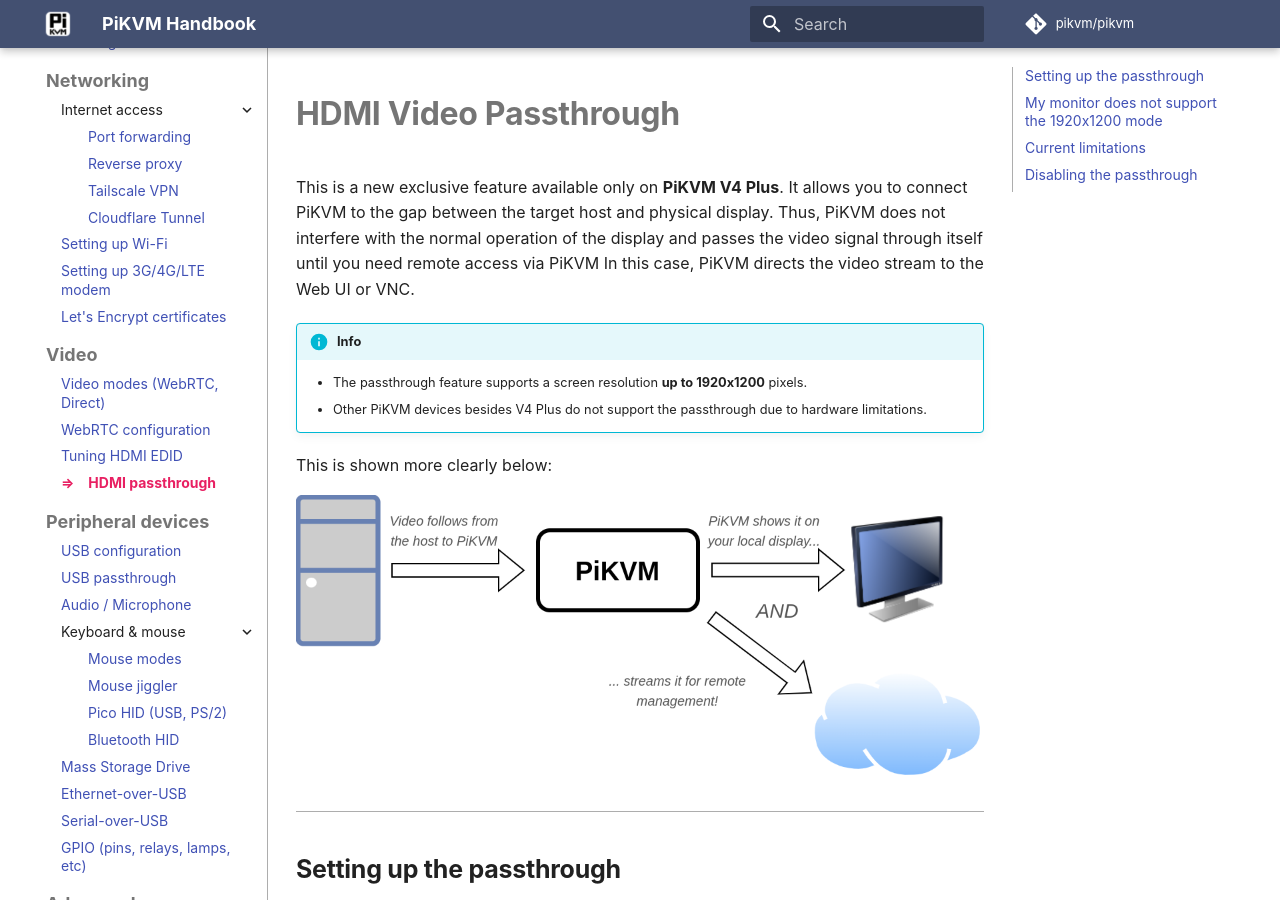
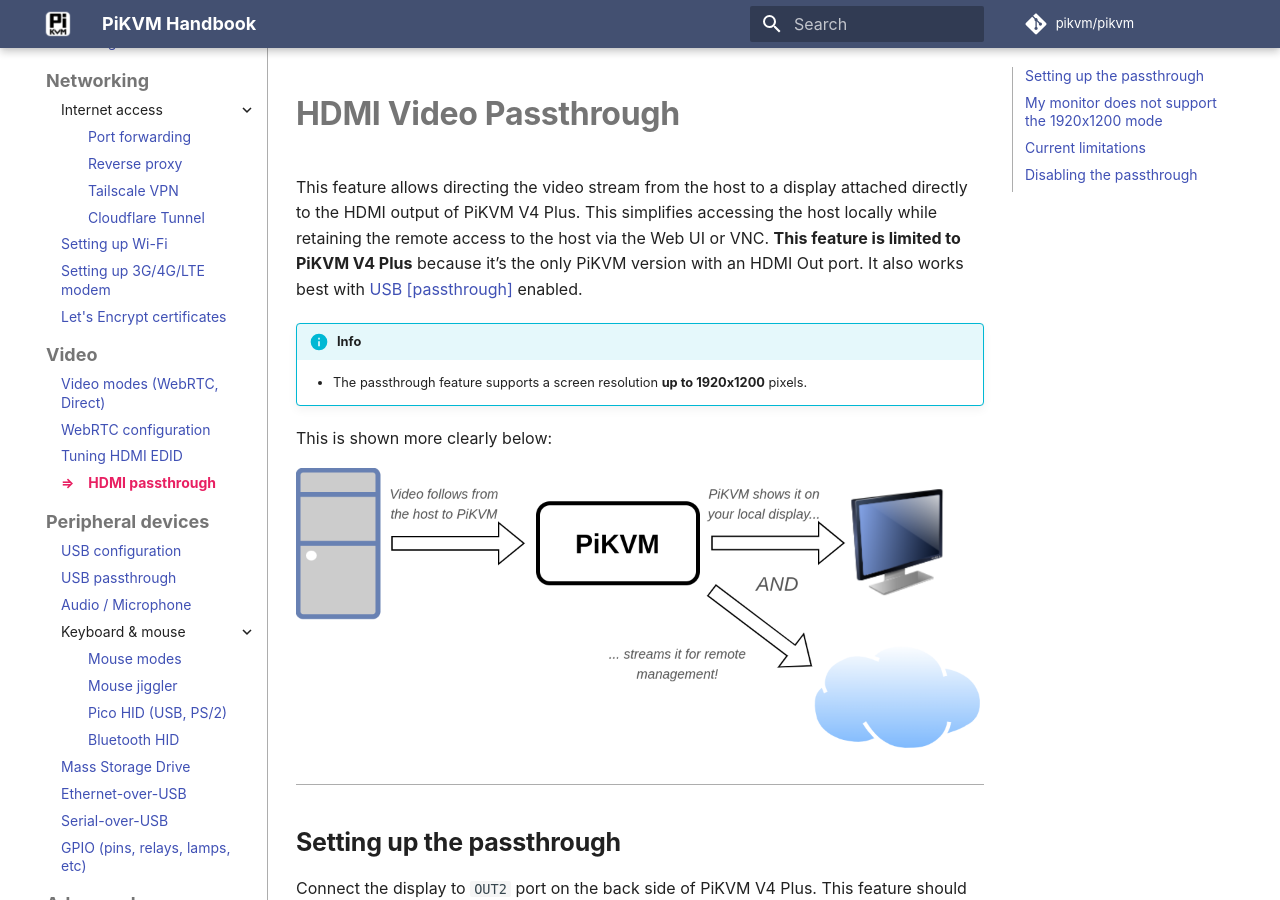
Before and after one commit to pikvm/pikvm, an MkDocs documentation site: the page built from docs/pass.md, in a window 1280 px wide and 900 px high. Built offline with MkDocs 1.6.1 and Material for MkDocs 9.7.7, drawn with Linux system fonts in a browser that asks for light colours; some web fonts are replaced; comment, search, counter and statistics services are not loaded.

Commit message:
Crosslinks to USB passthrough and HDMI passthrough

```diff
--- a/docs/pass.md
+++ b/docs/pass.md
@@ -5,18 +5,11 @@
 
 # HDMI Video Passthrough
 
-This is a new exclusive feature available only on **PiKVM V4 Plus**.
-It allows you to connect PiKVM to the gap between the target host and physical display.
-Thus, PiKVM does not interfere with the normal operation of the display and passes
-the video signal through itself until you need remote access via PiKVM
-In this case, PiKVM directs the video stream to the Web UI or VNC.
-
+This feature allows directing the video stream from the host to a display attached directly to the HDMI output of PiKVM V4 Plus. This simplifies accessing the host locally while retaining the remote access to the host via the Web UI or VNC. **This feature is limited to PiKVM V4 Plus** because it’s the only PiKVM version with an HDMI Out port. It also works best with [USB [passthrough]](usb_pass.md) enabled.
 
 !!! info
 
     * The passthrough feature supports a screen resolution **up to 1920x1200** pixels.
-    * Other PiKVM devices besides V4 Plus do not support the passthrough due to hardware limitations.
-
 
 This is shown more clearly below:
 
--- a/docs/usb_pass.md
+++ b/docs/usb_pass.md
@@ -5,7 +5,7 @@
 
 # USB Passthrough
 
-For USB keyboards and mice connected to PiKVM directly, USB passthrough allows forwarding their input to the host system. This feature is available for all versions of PiKVM except the DIY version based on Pi Zero.
+For USB keyboards and mice connected to PiKVM directly, USB passthrough allows forwarding their input to the host system. This feature is available for all versions of PiKVM except the DIY version based on Pi Zero. It works best with [HDMI passthrough](pass.md) available on PiKVM V4 Plus.
 
 Let's consider this setup:
 
```
Also changed, not shown: docs/v4.md (+1 -1 lines).
